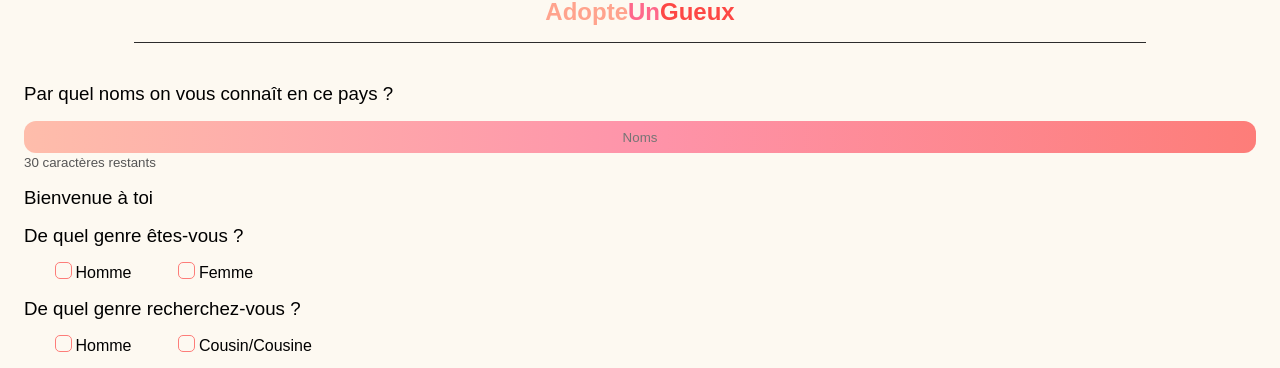
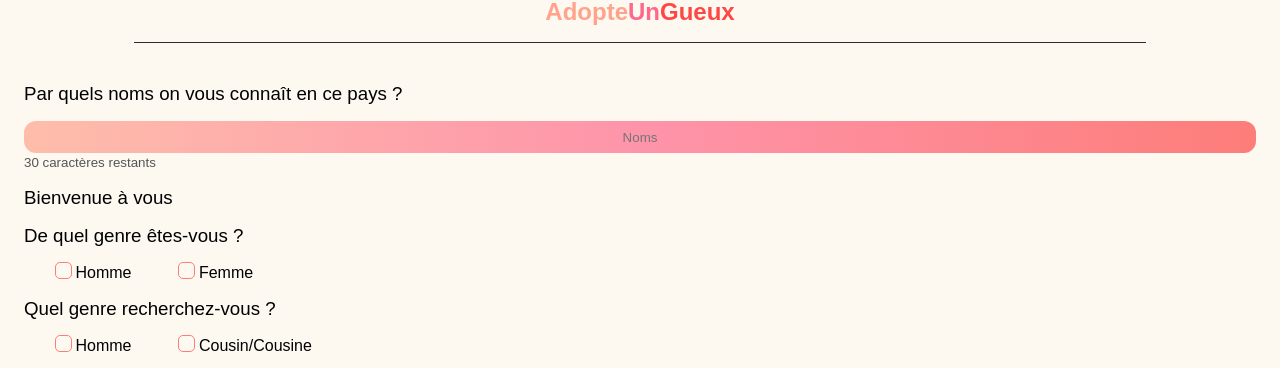
Before and after one commit to ChrisColesnicov/adopte-un-gueux, a React (Vite) app in the folder client/: page /onboard in a window 1280 px wide. Shown: the part 110-478 px from the top of the page. Built offline with nearby package versions, Linux system fonts and the light colour scheme; a web font is replaced by a local one.

Commit message:
fixed onboarding text

```diff
--- a/client/src/pages/Onboarding.jsx
+++ b/client/src/pages/Onboarding.jsx
@@ -41,7 +41,7 @@
     <>
       <Navbar />
       <section className="onboarding">
-        <h3>Par quel noms on vous connaît en ce pays ?</h3>
+        <h3>Par quels noms on vous connaît en ce pays ?</h3>
         <form onSubmit={handleSubmit}>
           <input
             className={maximumReached ? "length-maximum-reached" : "length-ok"}
@@ -55,7 +55,7 @@
             {numRemaining} {plurial()}
           </small>
         </form>
-        <h3>Bienvenue à toi {title}</h3>
+        <h3>Bienvenue à vous {title}</h3>
         <h3>De quel genre êtes-vous ?</h3>
         <div className="gender">
           <div className="gender-1">
@@ -69,7 +69,7 @@
             </label>
           </div>
         </div>
-        <h3>De quel genre recherchez-vous ?</h3>
+        <h3>Quel genre recherchez-vous ?</h3>
         <div className="search-gender">
           <div className="one-gender">
             <label>
```
